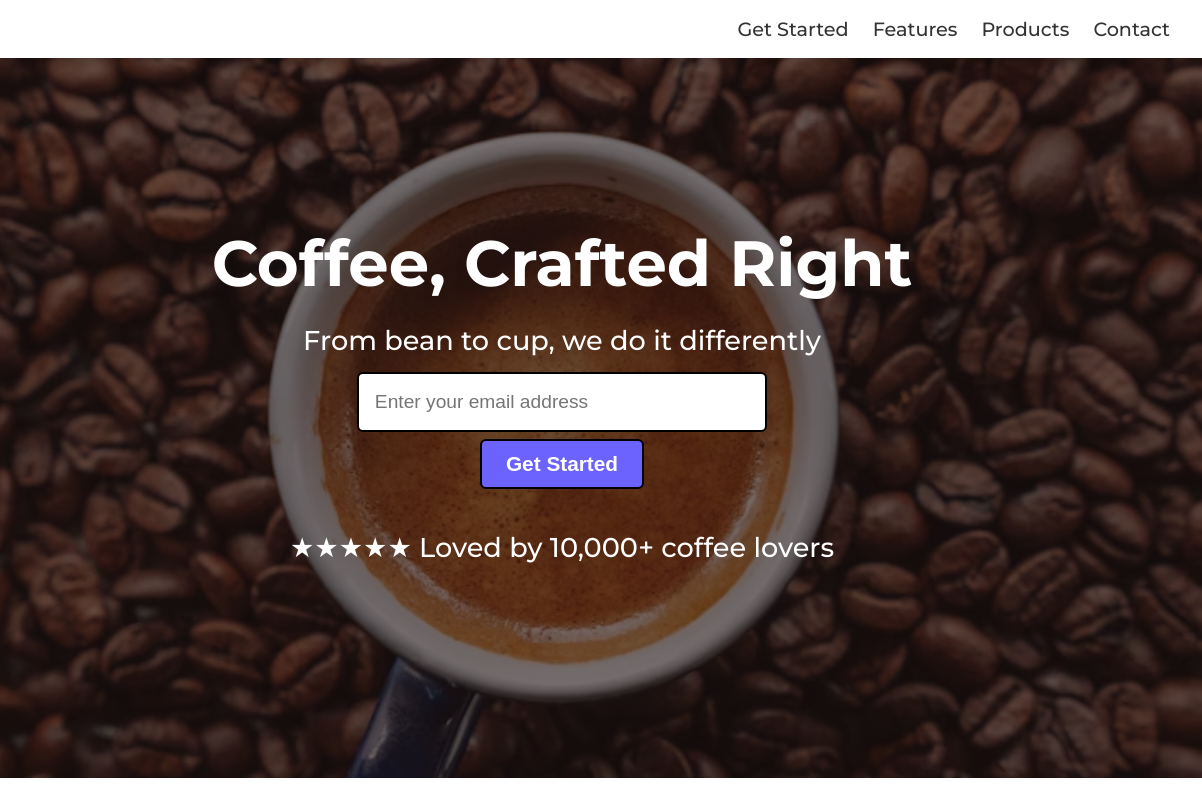
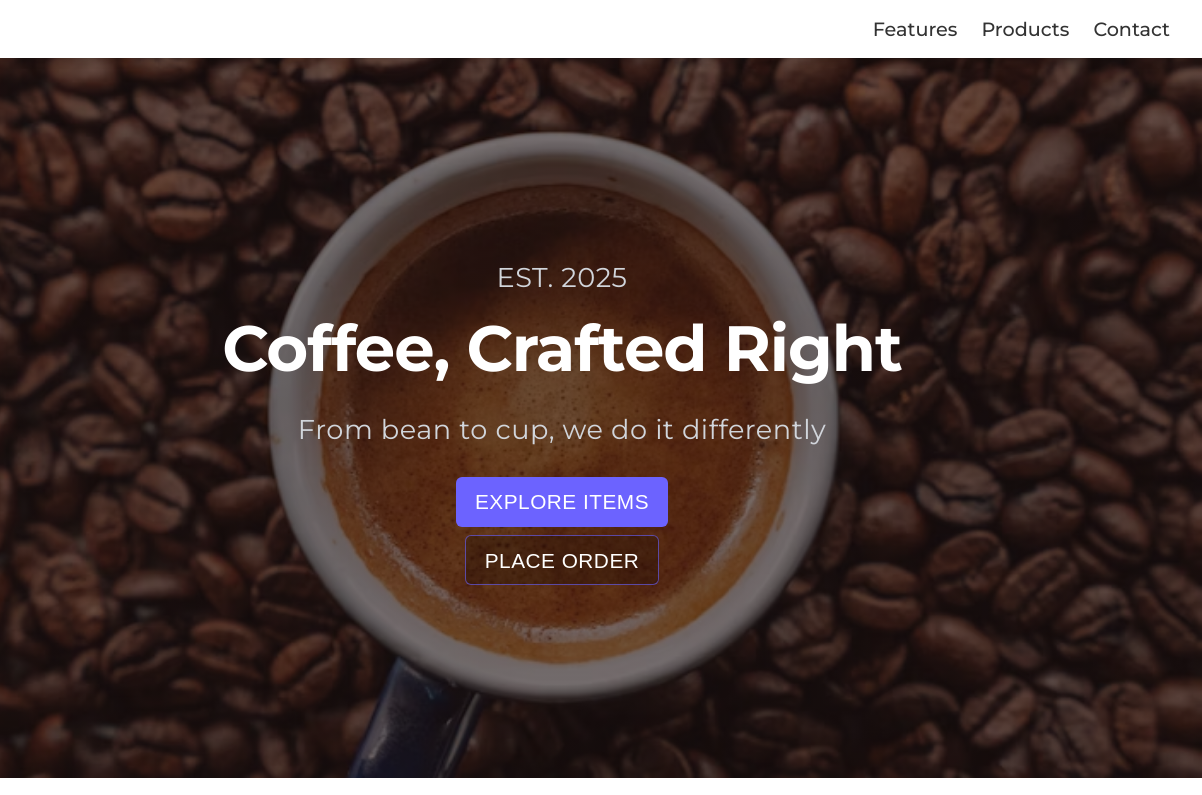
Before and after one commit to farhaanTanvir/coffeeshop-page, a plain HTML site: page index.html in a window 1280 px wide. Shown: the top 795 px of the page, 78-1280 px from the left. Drawn offline with Linux system fonts and the light colour scheme.

Commit message:
fixed a couple things

```diff
--- a/index.html
+++ b/index.html
@@ -19,7 +19,6 @@
       <div class="offscreen-menu">
       <ul>
         <li class="dismiss-container"><div class="dismiss"><svg xmlns="http://www.w3.org/2000/svg" width="24" height="24" viewBox="0 0 24 24" fill="none" stroke="currentColor" stroke-width="2" stroke-linecap="round" stroke-linejoin="round" class="lucide lucide-x-icon lucide-x"><path d="M18 6 6 18"/><path d="m6 6 12 12"/></svg></div></li>
-          <li><a class="hamgs hamm" href="#hero">Get Started</a></li>
           <li><a class="hamfeatures hamm" href="#features">Features</a></li>
           <li><a class="product hamm" href="#products">Products</a></li>
           <li><a class="footer hamm" href="#footer">Contact</a></li>
@@ -28,7 +27,6 @@
       <nav id="nav-bar" >
         <img src="images/coffee.png" alt="Logo" id="header-img" class="firstitem"/>
         <ul>
-          <li class="noham"><a class="nav-link" href="#hero">Get Started</a></li>
 
           <li class="noham"><a class="nav-link" href="#features">Features</a></li>
 
@@ -47,22 +45,15 @@
         <div class="backtop"><a href="#hero"><svg xmlns="http://www.w3.org/2000/svg" width="43" height="43" viewBox="0 0 24 24" fill="none" stroke="currentColor" stroke-width="2" stroke-linecap="round" stroke-linejoin="round" class="lucide lucide-chevrons-up-icon lucide-chevrons-up"><path d="m17 11-5-5-5 5"/><path d="m17 18-5-5-5 5"/></svg></a></div>
 
       <section id="hero">
-        <h1>Coffee, Crafted Right</h1>
-        <p>From bean to cup, we do it differently</p>
-        <form id="form" action="https://api.web3forms.com/submit" method="POST">
-  <input type="hidden" name="access_key" value="72d2cdb9-6ad1-4e1f-a040-848b71f625d4">
-<input type="hidden" name="redirect" value="https://inquisitive-brioche-f7cf18.netlify.app/">
-  <div class="hero-form">
-    <input
-      type="email"
-      id="email"
-      name="email"  placeholder="Enter your email address"
-      required
-    />
-    <button type="submit">Get Started</button>
-    <p class="heroc2a">★★★★★ Loved by 10,000+ coffee lovers</p>
-  </div>
-</form>
+        <div class="hero-items">
+        <p class="estd" >EST. 2025</p>
+        <h1 class="hero-text">Coffee, Crafted Right</h1>
+        <p class="desc">From bean to cup, we do it differently</p>
+        <div class="btn-container">
+          <a href="" class="hero-text"><button class="btn1">EXPLORE ITEMS</button></a>
+          <a href="" class="hero-text"><button class="btn2">PLACE ORDER</button></a>
+        </div>
+        </div>
       </section>
       <section id="features">
         <h2>Our Features</h2>
@@ -127,18 +118,6 @@
             <p class="name">Ground Coffee Beans
             </p>
         </div>
-        <div class="item">
-            <img src="images/Gemini_Generated_Image_s6z3m2s6z3m2s6z3.png" alt="ground_beans" />
-            <p class="price">$1.79</p>
-            <p class="name">Espresso Roast Beans
-            </p>
-        </div>
-        <div class="item">
-            <img src="images/Gemini_Generated_Image_4rmapf4rmapf4rma.png" alt="ground_beans" />
-            <p class="price">$1.79</p>
-            <p class="name">Decaf
-            </p>
-        </div>
         </div>
         <h4>Instant Coffee</h4>
         <div class="instant grid">
@@ -199,6 +178,9 @@
         </div>
         </div>
       </section>
+      <section id="purchase">
+
+      </section>
     </main>
     <footer id="footer">
  <div class="footer-content">
--- a/style.css
+++ b/style.css
@@ -6,10 +6,15 @@ html {
   scroll-behavior: smooth;
 }
 
-* {
+body {
   margin: 0;
   padding: 0;
+}
+
+* {
   box-sizing: border-box;
+  margin: 0;
+  padding: 0;
 }
 
 button {
@@ -20,6 +25,8 @@ button {
   position: sticky;
   top: 0;
   z-index: 800;
+  margin: 0;
+  padding: 0;
 }
 
 /* .dark {
@@ -32,7 +39,7 @@ button {
 
 nav {
   background: #ffffff;
-  padding: 0.3rem 1rem;
+  padding: 0 1rem;
   box-shadow: 0 2px 10px rgba(0, 0, 0, 0.1);
   display: flex;
   justify-content: space-between;
@@ -85,7 +92,7 @@ ul li a {
   display: flex;
   flex-direction: column;
   justify-content: space-evenly;
-  height: 50vh;
+  height: 40vh;
   background-color: white;
   width: 100%;
   position: absolute;
@@ -196,7 +203,6 @@ ul li a {
 
 #hero {
   height: 90vh;
-  width: 100%;
   background-image: linear-gradient(rgba(31, 16, 16, 0.6),
       rgba(31, 16, 16, 0.6)),
     url(images/premium_photo-1675435644687-562e8042b9db.avif);
@@ -206,86 +212,95 @@ ul li a {
   display: flex;
   justify-content: center;
   align-items: center;
+  text-align: center;
   flex-direction: column;
   font-family: "Montserrat", sans-serif;
   color: white;
-  padding-bottom: 3rem;
+
 }
 
 #hero h1 {
   text-align: center;
-  font-size: 2.4rem;
+  font-size: 3rem;
   font-weight: 700;
-  padding-left: 1rem;
-  padding-right: 1rem;
   padding-bottom: 12px;
+  letter-spacing: -1px;
+  line-height: 1.2;
+  margin-bottom: 1rem;
 }
 
 #hero p {
-  text-align: center;
+  font-weight: 400;
+  letter-spacing: 0.5px;
+  color: #d1d5db;
   font-size: 1.1rem;
-  font-weight: 450;
-  padding-left: 1rem;
-  padding-right: 1rem;
+  line-height: 1.6;
+  margin: 0 auto 2rem auto;
 }
 
+.hero-items {
+  display: flex;
+  flex-direction: column;
+  flex-wrap: wrap;
+  align-items: center;
+  padding: 1rem;
+  width: 100%;
+
+}
+
+.estd {
+  text-transform: uppercase;
+  font-weight: 700;
+  letter-spacing: 3px;
+  /* Very wide spacing for that "luxury" look */
+  font-size: 0.8rem;
+  color: #6c63ff;
+  /* Use your brand color here */
+  margin-bottom: 0.5rem;
+}
+
+
+
 #hero h1,
-#hero p,
-#hero input {
+#hero p {
   margin: 5px;
 
 }
 
-#hero button {
-  background-color: #6c63ff;
-  margin: 5px;
-  padding-left: 1rem;
-  padding-right: 1rem;
+.btn-container {
+  display: flex;
+  flex-direction: column;
+  align-items: center;
+  gap: 8px;
+  margin-top: 20px;
 }
 
-.hero-form {
-  display: flex;
-  gap: 8px;
-  align-items: center;
-  flex-direction: column;
+#hero button {
+  padding: 13px 19px;
+  border-radius: 6px;
+  border: none;
+  font-size: 0.93rem;
+  transition: transform 0.25s cubic-bezier(0.4, 0, 0.2, 1),
+    box-shadow 0.25s ease;
+  letter-spacing: 0.5px;
+}
+
+.btn1 {
+  background-color: #6c63ff;
+  color: white;
 
 }
 
-#hero input {
-  height: 40px;
-  padding: 0 15px;
-  width: 70%;
-  ;
-  max-width: 1000px;
-  border: 2px solid black;
-  border-radius: 4px;
-  margin-bottom: -6px;
-  margin-top: 10px;
-  padding-left: 1rem;
-  padding-right: 1rem;
-  border-radius: 6px;
-
-}
-
-#hero button {
-  height: 35px;
-  border: 2px solid black;
-  border-radius: 4px;
-  display: flex;
-  background-color: #6c63ff;
-  justify-content: center;
-  flex-direction: column;
-  padding-left: 1.5rem;
-  padding-right: 1.5rem;
+.btn2 {
+  background-color: rgba(0, 0, 0, 0.212);
+  border: 1px solid #6b63ff9f !important;
   color: white;
-  font-weight: bold;
-  font-size: 1.1rem;
-  border-radius: 6px;
 }
 
 #hero button:hover {
-  background-color: #4f4ab9;
-  color: white;
+  transform: translateY(-4px);
+  transform: scale(1.05);
+  box-shadow: 0 10px 20px -5px rgba(0, 0, 0, 0.15);
 }
 
 h2 {
```
